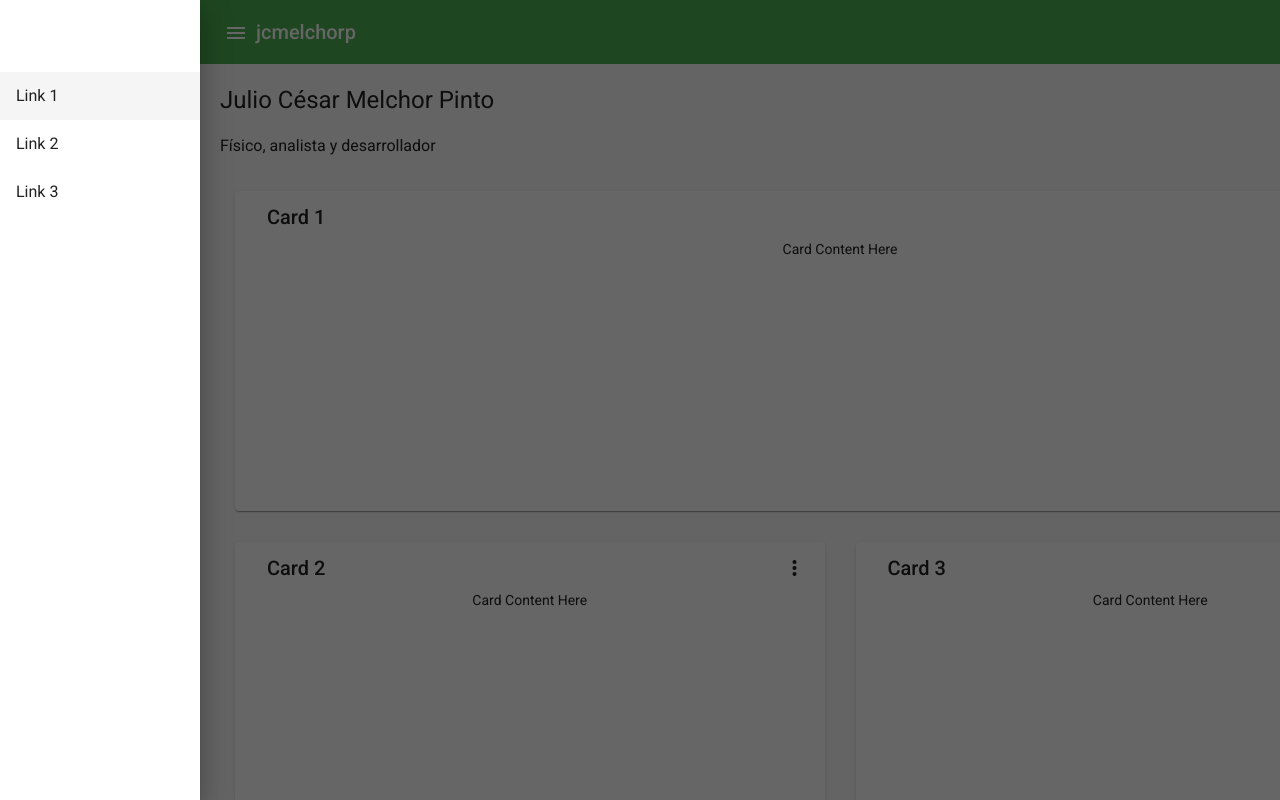
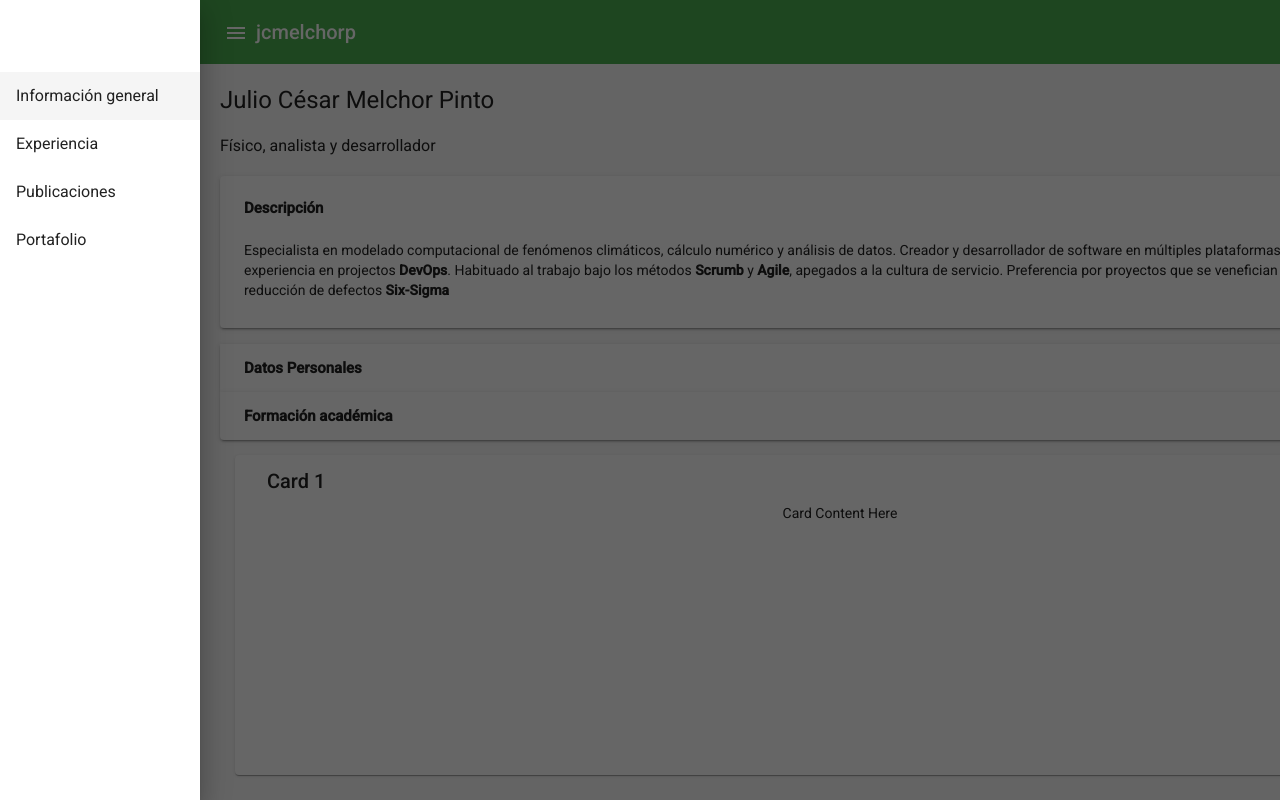
Before and after one commit to jcmelchorp/jcmelchorp_site, an Angular app: page / in a window 1280 px wide. Both pictures are taken after a click on the button "menu". Built offline with nearby package versions, Linux system fonts and the light colour scheme.

Commit message:
starting views

```diff
--- a/angular.json
+++ b/angular.json
@@ -28,6 +28,8 @@
               "src/assets"
             ],
             "styles": [
+              "./node_modules/bootstrap/dist/css/bootstrap.min.css",
+              "./node_modules/ngx-bootstrap/datepicker/bs-datepicker.css",
               "src/styles.scss"
             ],
             "scripts": []
@@ -92,6 +94,8 @@
               "src/assets"
             ],
             "styles": [
+              "./node_modules/bootstrap/dist/css/bootstrap.min.css",
+              "./node_modules/ngx-bootstrap/datepicker/bs-datepicker.css",
               "src/styles.scss"
             ],
             "scripts": []
--- a/package.json
+++ b/package.json
@@ -21,6 +21,8 @@
     "@angular/platform-browser": "~9.1.7",
     "@angular/platform-browser-dynamic": "~9.1.7",
     "@angular/router": "~9.1.7",
+    "bootstrap": "4.1.1",
+    "ngx-bootstrap": "^5.6.1",
     "rxjs": "~6.5.4",
     "tslib": "^1.10.0",
     "zone.js": "~0.10.2"
--- a/src/app/core/main/main.component.html
+++ b/src/app/core/main/main.component.html
@@ -3,9 +3,13 @@
       <mat-toolbar>
       </mat-toolbar>
       <mat-nav-list>
-        <a mat-list-item href="#" (click)="drawer.toggle()">Link 1</a>
-        <a mat-list-item href="#" (click)="drawer.toggle()">Link 2</a>
-        <a mat-list-item href="#" (click)="drawer.toggle()">Link 3</a>
+        <a mat-list-item href="#" (click)="drawer.toggle()">Informaci&oacute;n general</a>
+        <a mat-list-item href="#" (click)="drawer.toggle()">Experiencia</a>
+        <a mat-list-item href="#" (click)="drawer.toggle()">Publicaciones</a>
+        <a mat-list-item href="#" (click)="drawer.toggle()">Portafolio</a>
+        <a mat-list-item href="#" (click)="drawer.toggle()"></a>
+
+
       </mat-nav-list>
     </mat-sidenav>
     <mat-sidenav-content>
@@ -23,6 +27,75 @@
       <div class="grid-container">
         <h1 class="mat-h1">Julio C&eacute;sar Melchor Pinto</h1>
         <h3 class="mat-h3">F&iacute;sico, analista y desarrollador</h3>
+
+
+            <mat-accordion class="app-headers-align">
+                <mat-expansion-panel [expanded]="step === 0" (opened)="setStep(0)" hideToggle>
+                    <mat-expansion-panel-header>
+                        <mat-panel-title>
+                            <strong>Descripci&oacute;n</strong>
+                        </mat-panel-title>
+                    </mat-expansion-panel-header>
+                    <p>Especialista en modelado computacional de fen&oacute;menos clim&aacute;ticos, c&aacute;lculo
+                        num&eacute;rico y an&aacute;lisis de datos.
+                        Creador y desarrollador de software en m&uacute;ltiples plataformas y lenguajes, con experiencia en
+                        projectos <strong>DevOps</strong>.
+                        Habituado al trabajo bajo los m&eacute;todos <strong>Scrumb</strong> y <strong>Agile</strong>,
+                        apegados a la cultura de servicio. Preferencia por proyectos que se venefician
+                        de metodolog&iacute;as para la reducci&oacute;n de defectos <strong>Six-Sigma</strong></p>
+                </mat-expansion-panel>
+
+
+                <mat-expansion-panel [expanded]="step === 1" (opened)="setStep(1)" hideToggle>
+                    <mat-expansion-panel-header>
+                        <mat-panel-title>
+                            <strong>Datos Personales</strong>
+                        </mat-panel-title>
+                    </mat-expansion-panel-header>
+                        Direccion:
+                        Tel&eacute;fonos:
+                        Estado civil:
+                </mat-expansion-panel>
+
+                <mat-expansion-panel [expanded]="step === 2" (opened)="setStep(2)" hideToggle>
+                    <mat-expansion-panel-header>
+                        <mat-panel-title>
+                            <strong>Formaci&oacute;n acad&eacute;mica</strong>
+                        </mat-panel-title>
+                    </mat-expansion-panel-header>
+                    <div class="card">
+                        <div class="card-header">
+                            <div class="card-title">
+                                Universidad Nacional Aut&oacute;noma de M&eacute;xico
+                            </div>
+                            <div class="card-subtitle">
+                                Doctorado en Ciencias de la Tierra con especialidad en Ciencias
+                                de la Atmosf&eacute;ricas, Planetarias y Espaciales.
+                            </div>
+                        </div>
+                        <div class="card-content">
+                            <div>
+                                <p>Grupo de Modelos Clim&aacute;ticos</p>
+                                <p>Centro de Ciencias de la Atm&oacute;sfera CCA-UNAM</p>
+                                <p>An&aacute;lisis, diseño e implementaci&oacute;n de un
+                                    <a target="_blank"
+                                        href="https://dgapa.unam.mx/images/papiit/transparencia/proyxanio/2018/IN102415_Informe_Final_2015.pdf">modelo
+                                        termodin&aacute;mico de clima</a> a escala global.</p>
+                            </div>
+                        </div>
+                    </div>
+                </mat-expansion-panel>
+            </mat-accordion>
+
+
+
+
+
+
+
+
+
+
         <mat-grid-list cols="2" rowHeight="350px">
             <mat-grid-tile *ngFor="let card of cards | async" [colspan]="card.cols" [rowspan]="card.rows">
               <mat-card class="dashboard-card">
--- a/src/app/core/main/main.component.scss
+++ b/src/app/core/main/main.component.scss
@@ -38,3 +38,20 @@
   .dashboard-card-content {
     text-align: center;
   }
+
+
+/*expansion panels*/
+
+  .app-headers-align .mat-expansion-panel-header-title,
+  .app-headers-align .mat-expansion-panel-header-description {
+    flex-basis: 0;
+  }
+
+  .app-headers-align .mat-expansion-panel-header-description {
+    justify-content: space-between;
+    align-items: center;
+  }
+
+  .app-headers-align .mat-form-field + .mat-form-field {
+    margin-left: 8px;
+  }
--- a/src/app/core/main/main.component.ts
+++ b/src/app/core/main/main.component.ts
@@ -1,8 +1,7 @@
 import { Component, OnInit } from '@angular/core';
 import { BreakpointObserver, Breakpoints } from '@angular/cdk/layout';
-import { Observable } from 'rxjs';
-import { map, shareReplay } from 'rxjs/operators';
-import {MatSidenav} from '@angular/material/sidenav';
+import { map } from 'rxjs/operators';
+
 
 @Component({
   selector: 'app-main',
@@ -10,7 +9,19 @@ import {MatSidenav} from '@angular/material/sidenav';
   styleUrls: ['./main.component.scss']
 })
 export class MainComponent implements OnInit {
+  step = 0;
 
+  setStep(index: number) {
+    this.step = index;
+  }
+
+  nextStep() {
+    this.step++;
+  }
+
+  prevStep() {
+    this.step--;
+  }
   /** Based on the screen size, switch from standard to one column per row */
   cards = this.breakpointObserver.observe(Breakpoints.Handset).pipe(
     map(({ matches }) => {
--- a/src/app/core/main/main.module.ts
+++ b/src/app/core/main/main.module.ts
@@ -3,6 +3,7 @@ import { CommonModule } from '@angular/common';
 import { MainComponent } from './main.component';
 import { LayoutModule } from '@angular/cdk/layout';
 import {MaterialModule} from '../../material-module';
+
 
 
 @NgModule({
```
Also changed, not shown: 1 other file (tests, documents, lock files or other folders).
